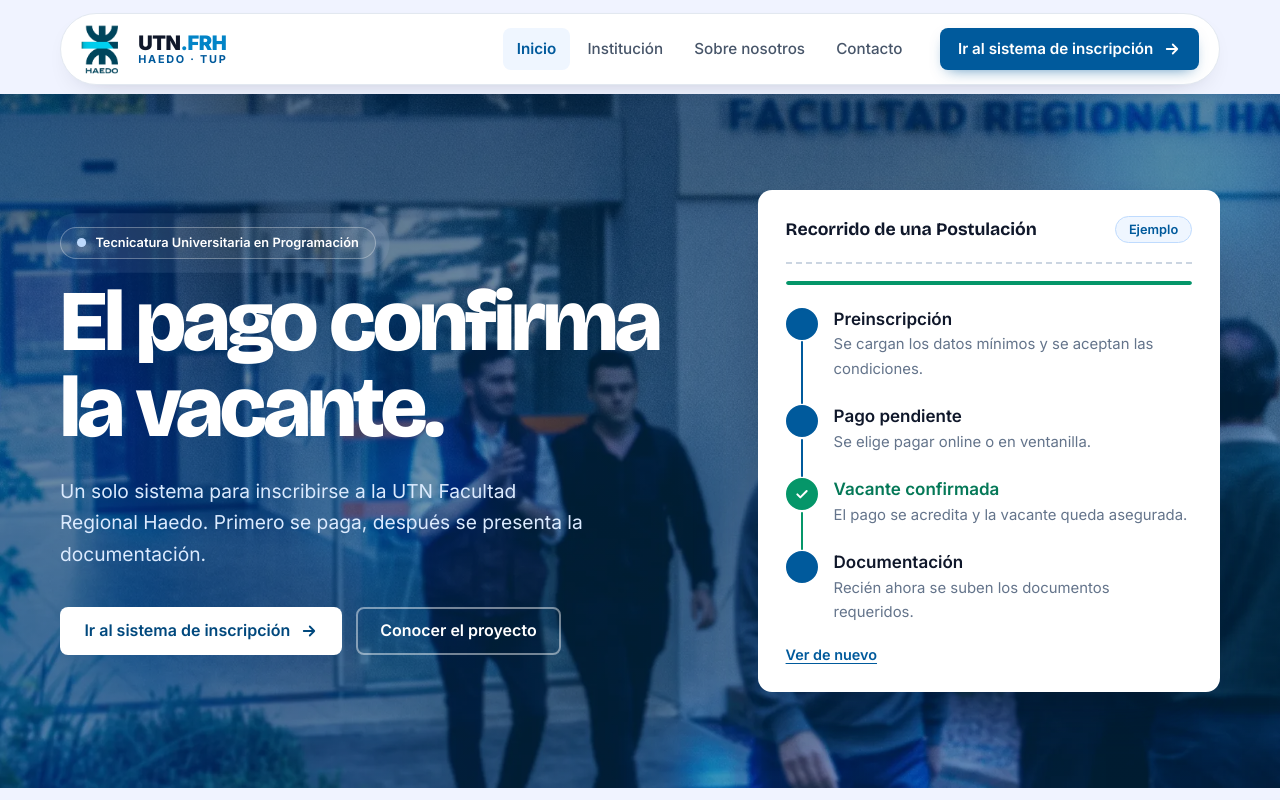
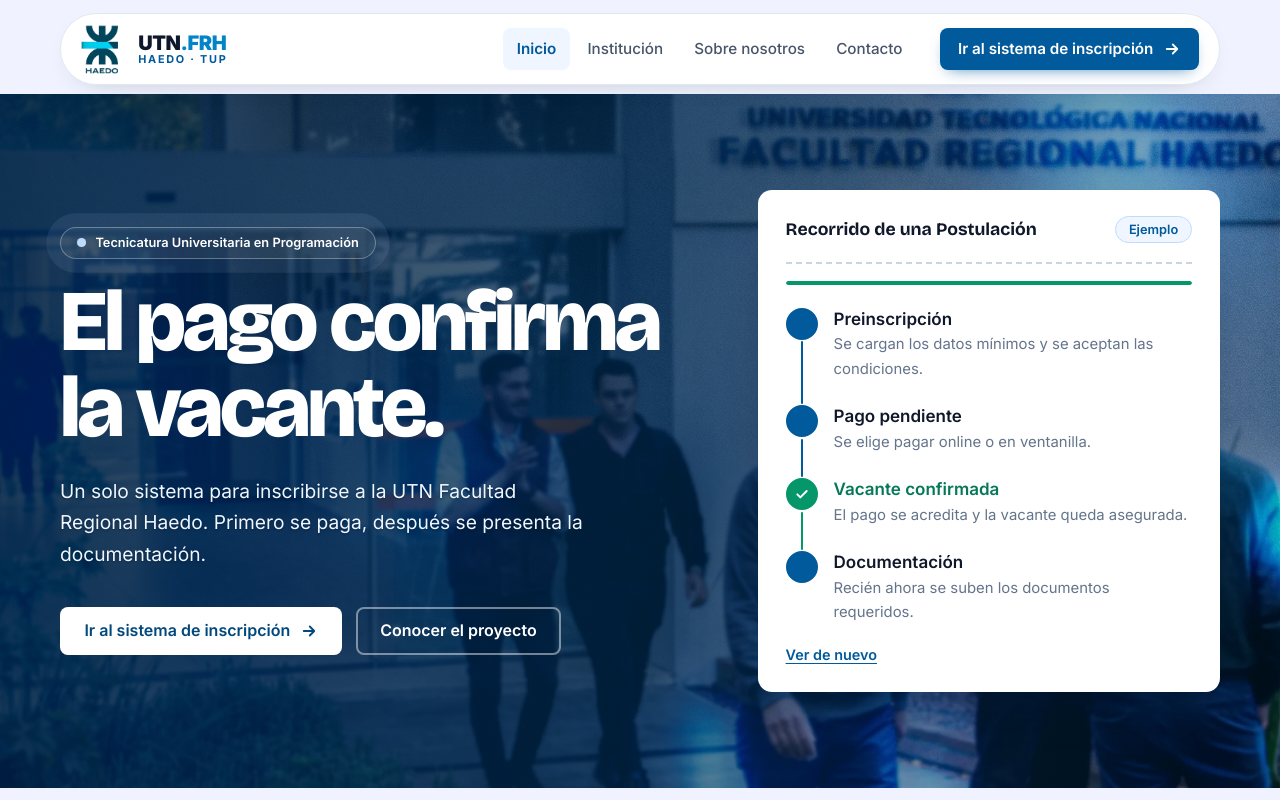
Before and after one commit to Sergiotsk/TFI, a Next.js app in the folder src/apps/web/: page / in a window 1280 px wide. Shown: the top 800 px of the page. Built offline with nearby package versions, Linux system fonts and the light colour scheme; no server answers.

Commit message:
fix(landing): foto del hero solo en escritorio y texto con mas contraste

```diff
--- a/src/apps/web/app/(landing)/landing.css
+++ b/src/apps/web/app/(landing)/landing.css
@@ -683,28 +683,6 @@
 .hero {
   padding-block: clamp(3rem, 8vw, 6rem);
 }
-
-/* La portada cambia la trama de planos por la imagen institucional. La foto va en ::before
-   (con el parallax que ya trae data-parallax) y ::after hace de velo azul para que el texto
-   blanco siga siendo legible. El resto de las bandas azules conserva la trama. */
-.hero::before {
-  inset: -20% 0;
-  background-image: url('/landing/img/fondo-hero-utn.webp');
-  background-size: cover;
-  background-position: center;
-  background-repeat: no-repeat;
-  transform: translateY(var(--py, 0px));
-  -webkit-mask-image: none;
-  mask-image: none;
-}
-.hero::after {
-  background: linear-gradient(
-    160deg,
-    rgba(0, 40, 80, 0.7) 0%,
-    rgba(0, 58, 100, 0.5) 55%,
-    rgba(0, 72, 125, 0.4) 100%
-  );
-}
 .hero__grid {
   display: grid;
   gap: 3rem;
@@ -723,7 +701,8 @@
   margin-top: 1.5rem;
   max-width: 44ch;
   font-size: 1.2rem;
-  color: var(--blue-100);
+  color: var(--blue-50);
+  text-shadow: 0 1px 2px rgba(0, 20, 40, 0.45);
 }
 .hero__acciones {
   display: flex;
@@ -731,10 +710,32 @@
   gap: 0.85rem;
   margin-top: 2.25rem;
 }
+/* La foto institucional se usa solo desde 960 px: en mobile el hero vuelve a la trama azul
+   original, que no recorta la imagen y mantiene el texto legible. La foto va en ::before
+   (con el parallax de data-parallax) y ::after concentra el velo sobre la columna de texto. */
 @media (min-width: 960px) {
   .hero__grid {
     grid-template-columns: 1.15fr 0.85fr;
     gap: 4.5rem;
+  }
+  .hero::before {
+    inset: -12% 0;
+    background-image: url('/landing/img/fondo-hero-utn.webp');
+    background-size: cover;
+    background-position: center;
+    background-repeat: no-repeat;
+    transform: translateY(var(--py, 0px));
+    -webkit-mask-image: none;
+    mask-image: none;
+  }
+  .hero::after {
+    /* Velo más fuerte donde está el texto (izquierda) y más liviano sobre la foto (derecha). */
+    background: linear-gradient(
+      100deg,
+      rgba(0, 30, 60, 0.88) 0%,
+      rgba(0, 42, 78, 0.72) 48%,
+      rgba(0, 64, 110, 0.22) 100%
+    );
   }
 }
 
```
